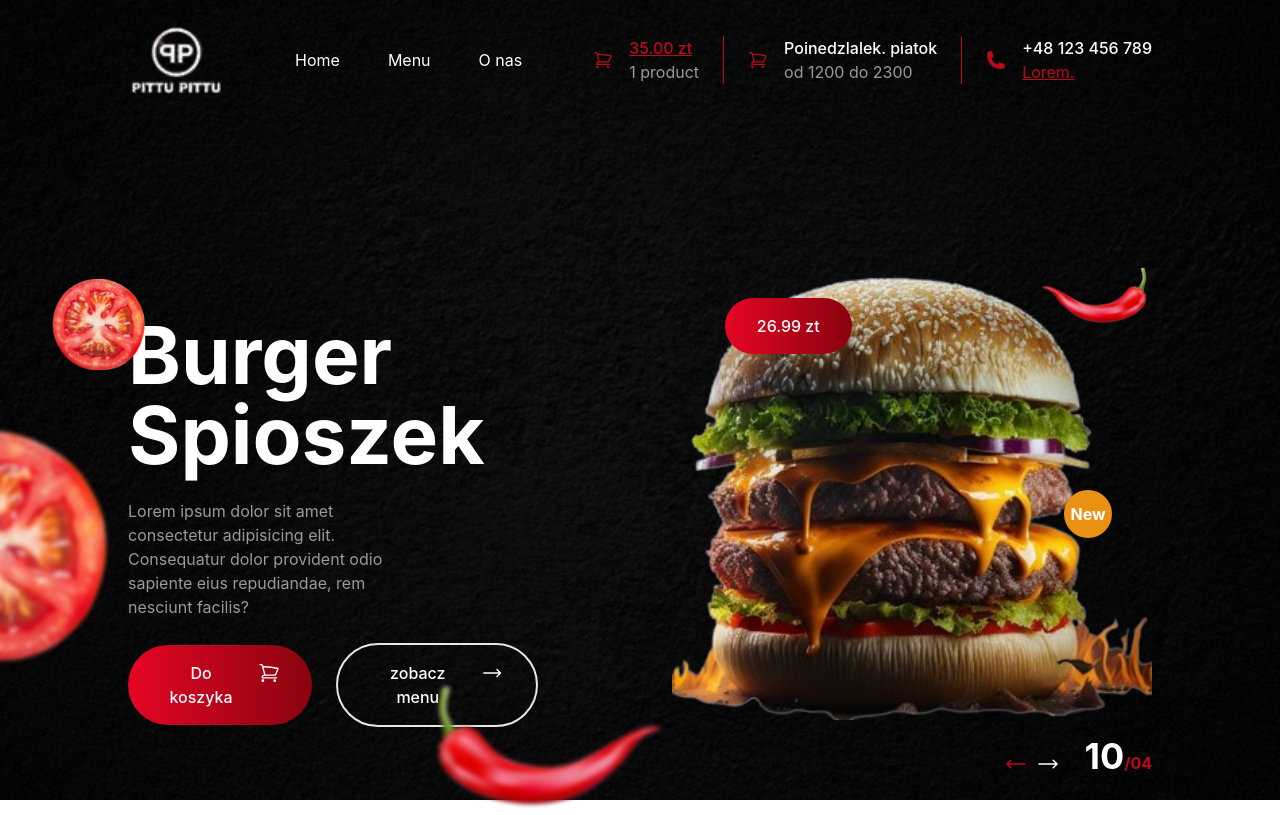
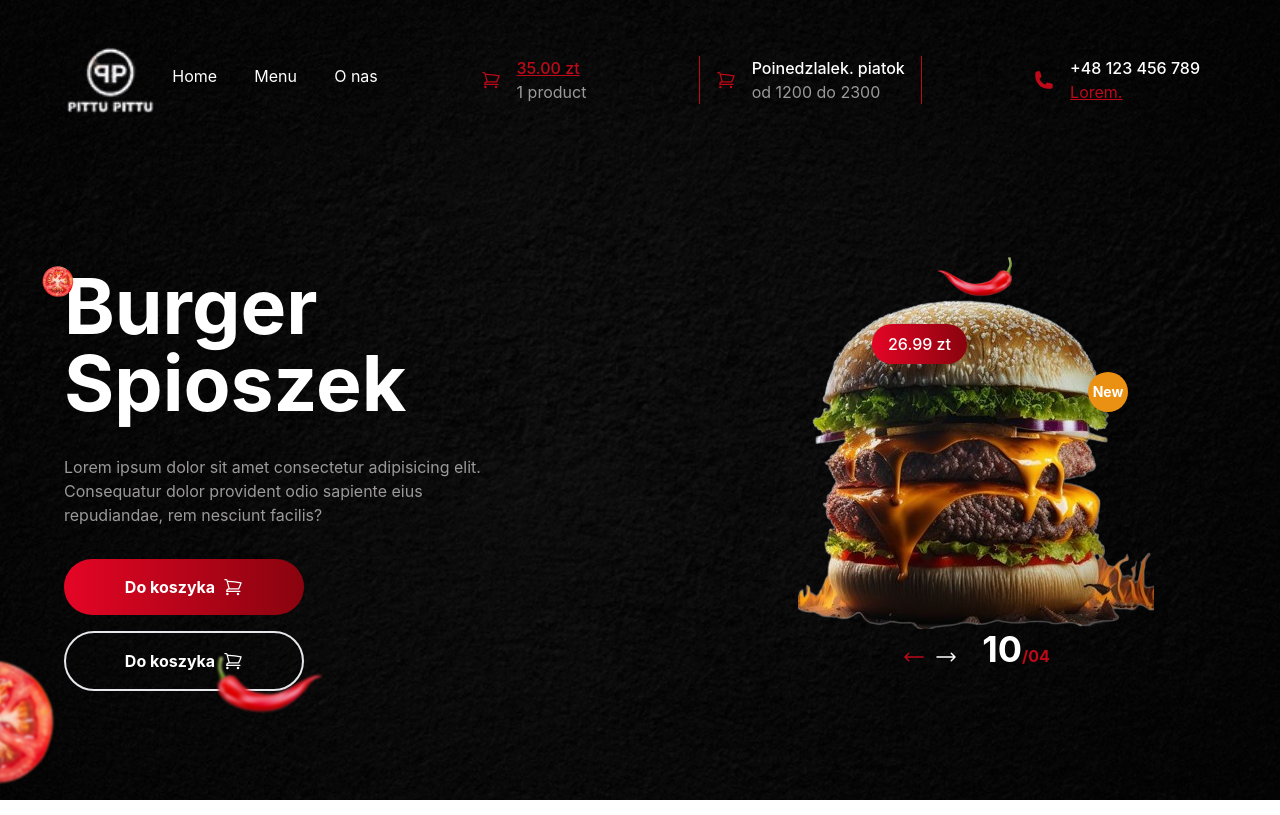
Before and after one commit to borteye/restaurant, a React (Create React App) app: page / in a window 1280 px wide. Built offline with nearby package versions, Linux system fonts and the light colour scheme.

Commit message:
responsive

```diff
--- a/src/App.tsx
+++ b/src/App.tsx
@@ -5,15 +5,17 @@ import LandingPage from "./pages/LandingPage";
 
 function App() {
   return (
-    <div className="h-screen bg-heroImage bg-cover bg-center">
-      <div className="h-full flex flex-col justify-between bg-overlay text-light px-32 py-6 relative">
+    <div className="h-full md:h-screen bg-heroImage bg-cover bg-center">
+      <div className=" h-full flex flex-col items-center justify-between gap-y-12  bg-overlay text-light px-16 py-6 relative">
         <Navbar />
-        <LandingPage />
-        <img
-          src={tomato}
-          alt="tomato"
-          className="absolute w-60  filter blur-[2px] top-[26.4rem] -left-[8rem]"
-        />
+        <div className="h-full flex items-center justify-center">
+          <LandingPage />
+          <img
+            src={tomato}
+            alt="tomato"
+            className="absolute w-32  filter blur-[1px] bottom-[0.5rem]  -left-[4.5rem] "
+          />
+        </div>
       </div>
     </div>
   );
--- a/src/components/Navbar.tsx
+++ b/src/components/Navbar.tsx
@@ -1,25 +1,50 @@
 import { ShoppingCartIcon } from "@heroicons/react/24/outline";
-import { PhoneIcon } from "@heroicons/react/24/solid";
+import {
+  PhoneIcon,
+  Bars3BottomRightIcon,
+  XMarkIcon,
+} from "@heroicons/react/24/solid";
 import logo from "../assets/logo.png";
-import React from "react";
+import React, { useState } from "react";
 
 type Props = {};
 
 const Navbar = (props: Props) => {
+  const [isOpen, setIsOpen] = useState(false);
   return (
-    <nav className="flex items-center justify-between">
-      <div>
-        <img src={logo} alt="logo" className="w-24" />
+    <nav className="px-5 average:px-0 w-screen average:w-full flex items-center justify-between">
+      <div className=" w-20 average:w-28">
+        <img src={logo} alt="logo" className="w-20 average:w-32" />
       </div>
-      <div>
-        <ul className="flex items-center gap-x-12">
-          <li>Home</li>
-          <li>Menu</li>
-          <li>O nas</li>
+      <Bars3BottomRightIcon
+        className="w-8 average:hidden"
+        onClick={() => setIsOpen(true)}
+      />
+
+      <div
+        className={`bg-black average:bg-transparent average:text-light absolute average:relative  w-screen h-full ${
+          isOpen ? "flex" : "hidden average:flex"
+        }  flex-col gap-y-12 top-0 px-4 py-8 z-50`}
+      >
+        <div className="average:hidden bg-black rounded-md w-fit p-2">
+          <XMarkIcon
+            className="w-7 text-light"
+            onClick={() => setIsOpen(false)}
+          />
+        </div>
+        <div className="average:flex average:justify-between ">
+          <ul className="average:flex justify-between average:w-[20%]">
+            <li className="hover:bg-overlay py-2 px-4 average:px-0 rounded-md cursor-pointer">
+              Home
+            </li>
+            <li className="hover:bg-overlay py-2 px-4 average:px-0 rounded-md cursor-pointer">
+              Menu
+            </li>
+            <li className="hover:bg-overlay py-2 px-4 average:px-0 rounded-md cursor-pointer">
+              O nas
+            </li>
           </ul>
-      </div>
-      <div>
-        <ul className="flex items-center gap-x-6">
+          <ul className="flex flex-col average:flex-row justify-between gap-8 average:w-[70%]">
             <li className="flex items-center gap-x-4">
               <ShoppingCartIcon className="w-5 h-5 text-primary" />
               <div>
@@ -27,7 +52,7 @@ const Navbar = (props: Props) => {
                 <p className="text-secondary">1 product</p>
               </div>
             </li>
-          <li className="flex items-center gap-x-4 border-x px-6 border-primary">
+            <li className="flex average:border-x average:px-4 items-center gap-x-4  border-primary">
               <ShoppingCartIcon className="w-5 h-5 text-primary" />
               <div>
                 <p className="text-light font-medium ">Poinedzlalek. piatok</p>
@@ -43,6 +68,7 @@ const Navbar = (props: Props) => {
             </li>
           </ul>
         </div>
+      </div>
     </nav>
   );
 };
--- a/src/pages/LandingPage.tsx
+++ b/src/pages/LandingPage.tsx
@@ -12,36 +12,36 @@ type Props = {};
 
 const LandingPage = (props: Props) => {
   return (
-    <section className="flex items-center justify-between">
-      <div className="w-[40%] flex flex-col gap-y-6 relative  ">
-        <h1 className="text-[5rem] font-sans font-bold w-[70%] leading-none">
+    <section className="w-screen  max-w-[1440px] m-auto flex flex-col gap-y-36 items-center md:flex-row justify-between px-2 md:px-16">
+      <div className="flex flex-col gap-y-8">
+        <h1 className="text-clamp font-bold max-w-md mx-auto md:mx-0 text-center md:text-left leading-none relative">
           Burger Spioszek
+          <img
+            src={tomato}
+            alt="tomato"
+            className="absolute w-[2rem] -left-[1.5rem] -top-[0.7rem] md:-top-1 md:-left-[1.4rem]"
+          />
         </h1>
-        <p className="text-secondary w-[70%]">
+        <p className="text-secondary text-center w-full max-w-md md:text-left ">
           Lorem ipsum dolor sit amet consectetur adipisicing elit. Consequatur
           dolor provident odio sapiente eius repudiandae, rem nesciunt facilis?
         </p>
-        <div className="flex items-center gap-x-6">
-          <button className="flex gap-x-4 bg-gradient-to-r from-gradientStart to-gradientEnd py-4 px-8 font-medium rounded-full">
-            Do koszyka <ShoppingCartIcon className="w-6 h-6" />
+        <div className="flex flex-col max-w-60 w-full mx-auto md:mx-0  gap-y-4 relative">
+          <button className="flex items-center justify-center font-bold gap-x-2 bg-gradient-to-r from-gradientStart to-gradientEnd px-6 py-4 rounded-full">
+            Do koszyka <ShoppingCartIcon className="w-5 h-5" />
           </button>
-          <button className="flex gap-x-4 border-2 py-4 px-8 font-medium rounded-full">
-            zobacz menu <ArrowLongRightIcon className="w-6 h-6" />
+          <button className="flex items-center justify-center border-2 font-bold gap-x-2 px-6 py-4 rounded-full">
+            Do koszyka <ShoppingCartIcon className="w-5 h-5" />
           </button>
+          <img
+            src={chili}
+            alt="pepper"
+            className="w-28 transform scale-x-[-1] filter blur-[1px] absolute top-24 -right-5 "
+          />
         </div>
-        <img
-          src={tomato}
-          alt="tomato"
-          className="absolute w-24 -left-[4.8rem] -top-10 "
-        />
-        <img
-          src={chili}
-          alt="pepper"
-          className="w-[15rem] transform scale-x-[-1] filter blur-[2px] absolute -bottom-[5.5rem] -right-32"
-        />
       </div>
-      <div className="w-[55%] flex flex-col gap-y-4 items-end justify-start relative ">
-        <img src={burger} alt="burger" className="w-[30rem]" />
+      <div className="relative max-w-[30rem]   w-full flex flex-col justify-between items-center">
+        <img src={burger} alt="burger" className=" " />
         <div className="flex items-end gap-x-6">
           <div className="flex gap-x-2">
             <ArrowLongLeftIcon className="w-6 h-6 text-primary" />
@@ -52,13 +52,13 @@ const LandingPage = (props: Props) => {
             10<span className="text-base text-primary">/04</span>
           </p>
         </div>
-        <p className="bg-gradient-to-r from-gradientStart to-gradientEnd py-4 px-8 font-medium rounded-full absolute top-8 left-[8.5rem]">
+        <p className="bg-gradient-to-r from-gradientStart to-gradientEnd py-2 px-4 font-medium rounded-full absolute top-8 left-[8.5rem]">
           26.99 zt
         </p>
-        <div className="bg-[#ea9012]  p-4 font-bold h-12 w-12 rounded-[50%] flex items-center justify-center absolute right-[2.5rem] top-[14rem]">
+        <div className="bg-new text-sm  p-5 font-bold h-4 w-4 rounded-[50%] flex items-center justify-center absolute right-[2.5rem] md:right-[5.5rem] top-20">
           New
         </div>
-        <img src={chili} alt="pepper" className="w-[7rem]   absolute" />
+        <img src={chili} alt="pepper" className="w-20 absolute -top-9" />
       </div>
     </section>
   );
--- a/tailwind.config.js
+++ b/tailwind.config.js
@@ -8,15 +8,26 @@ module.exports = {
         primary: "#be0919",
         light: "#ffffff",
         secondary: "#9b9999",
+        black: "#13131a",
         gradientStart: "#e50525",
         gradientEnd: "#89030e",
         overlay: "#000000d2",
+        new: "#ea9012",
       },
       fontFamily: {
         sans: ["Inter", "sans-serif"],
       },
+      fontSize: {
+        clamp: "clamp(1.8rem, 6vw, 6rem)",
+      },
+      width: {
+        clamp: "clamp(20rem, 20vw, 25rem)",
+      },
       backgroundImage: {
         heroImage: "url(/src/assets/texture-bg.png)",
+      },
+      screens: {
+        average: "1032px",
       },
     },
   },
```
Lines whose indentation alone changed are shown as unchanged.
